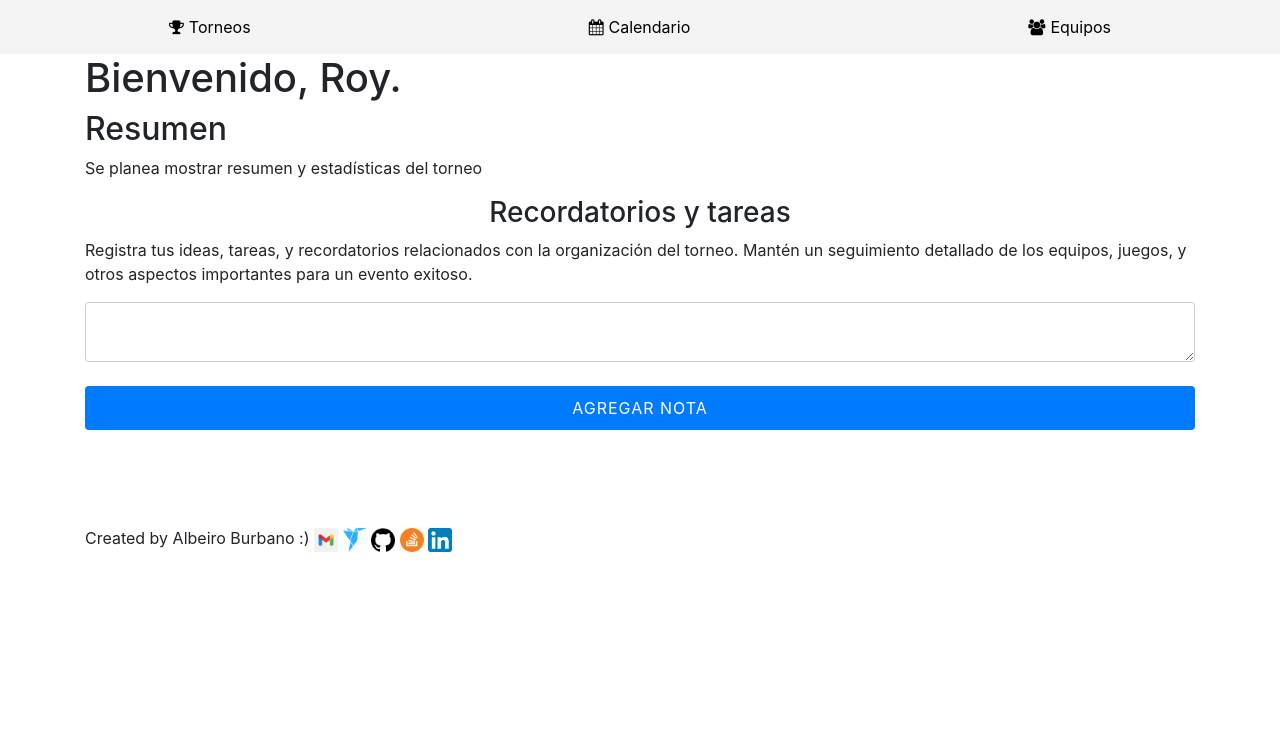
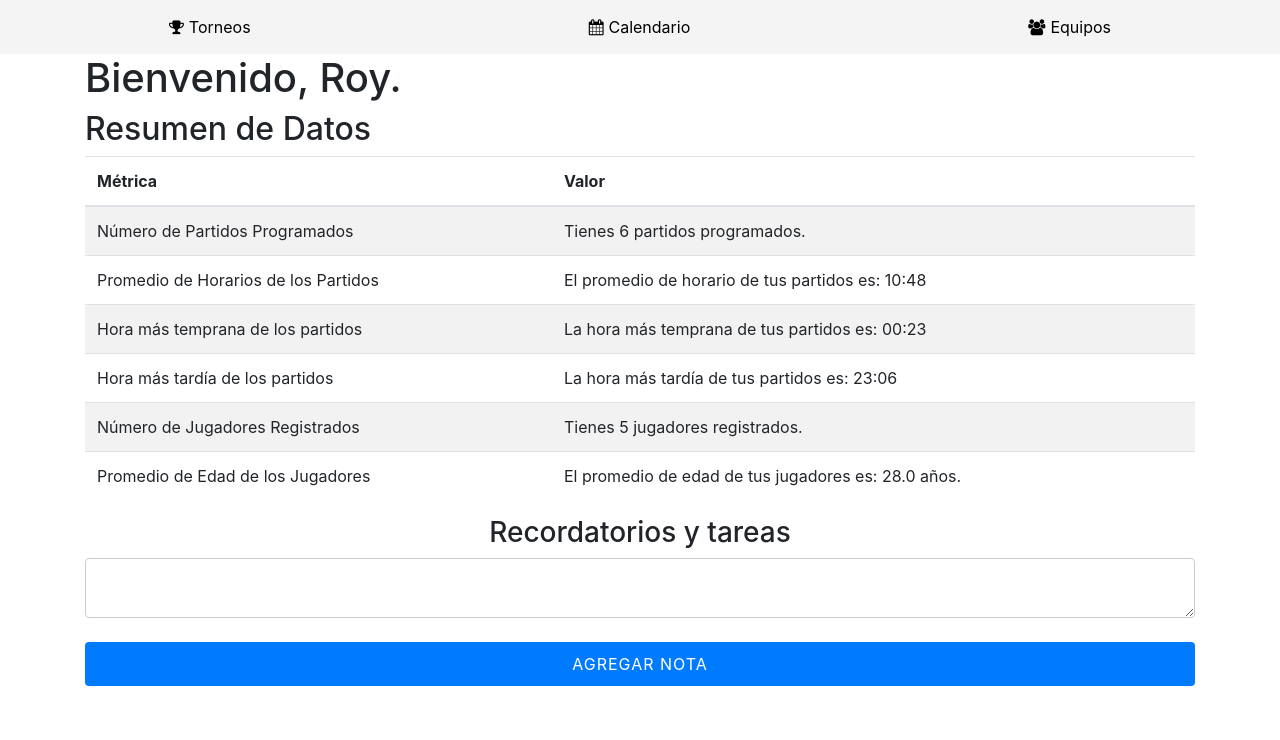
Before and after one commit to AlbeiroBurbanoTobar/ppi_dai_BURBANOaj, a Flask app: page / in a window 1280 px wide. Shown: the part 56-796 px from the top of the page. Before the commit the page ends 608 px from the top, so only its background shows below. Run offline with Flask 3, Linux system fonts and the light colour scheme; a user stored in the database is signed in; some libraries are stand-ins or nearby versions.

Commit message:
admin v1

```diff
--- a/Players.csv
+++ b/Players.csv
@@ -1 +1,6 @@
 PlayerID,FirstName,LastName,Age,TeamID
+1,Maria,Pérez,42,1-1
+2,Maria,Urrutia,15,1-1
+3,Maria,Pérez,30,1-1
+4,Maria,Lizcano,18,1-1
+5,Maria,Gutierrez,35,1-1
--- a/website/templates/home.html
+++ b/website/templates/home.html
@@ -12,18 +12,71 @@ Home
     </div>
 {% endif %}
 
-<!-- Sección para mostrar el resumen y las estadísticas del torneo. -->
-<div id="Resumen">
-    <h2>Resumen</h2>
-    <p>Se planea mostrar resumen y estadísticas del torneo</p>
-    <!-- En el futuro, se añadirán un calendario interactivo y formularios de asignación. -->
+<!-- Tabla para mostrar las métricas -->
+<div id="metrics-table">
+    <h2>Resumen de Datos</h2>
+    <table class="table table-striped">
+        <thead>
+            <tr>
+                <th>Métrica</th>
+                <th>Valor</th>
+            </tr>
+        </thead>
+        <tbody>
+            <tr>
+                <td>Número de Partidos Programados</td>
+                <td>Tienes {{ num_partidos }} partidos programados.</td>
+            </tr>
+            <tr>
+                <td>Promedio de Horarios de los Partidos</td>
+                <td>
+                    {% if avg_time is not none %}
+                        El promedio de horario de tus partidos es: {{ avg_time }}
+                    {% else %}
+                        No tienes partidos programados.
+                    {% endif %}
+                </td>
+            </tr>
+            <tr>
+                <td>Hora más temprana de los partidos</td>
+                <td>
+                    {% if earliest_time is not none %}
+                        La hora más temprana de tus partidos es: {{ earliest_time }}
+                    {% else %}
+                        No tienes partidos programados.
+                    {% endif %}
+                </td>
+            </tr>
+            <tr>
+                <td>Hora más tardía de los partidos</td>
+                <td>
+                    {% if latest_time is not none %}
+                        La hora más tardía de tus partidos es: {{ latest_time }}
+                    {% else %}
+                        No tienes partidos programados.
+                    {% endif %}
+                </td>
+            </tr>
+            <tr>
+                <td>Número de Jugadores Registrados</td>
+                <td>Tienes {{ num_jugadores }} jugadores registrados.</td>
+            </tr>
+            <tr>
+                <td>Promedio de Edad de los Jugadores</td>
+                <td>
+                    {% if avg_age is not none %}
+                        El promedio de edad de tus jugadores es: {{ avg_age|round(2) }} años.
+                    {% else %}
+                        No tienes jugadores registrados.
+                    {% endif %}
+                </td>
+            </tr>
+        </tbody>
+    </table>
 </div>
 
 <!-- Sección de notas para recordatorios y tareas. -->
 <h3 align="center">Recordatorios y tareas</h3>
-<p>Registra tus ideas, tareas, y recordatorios relacionados con la organización
-  del torneo. Mantén un seguimiento detallado de los equipos, juegos, y otros
-  aspectos importantes para un evento exitoso.</p>
 <ul class="list-group list-group-flush" id="notes">
   {% for note in user.notes %}
   <!-- Lista de elementos para cada nota del usuario. -->
@@ -54,10 +107,10 @@ Home
 <div id="mi-firma">
   <span>Created by Albeiro Burbano :)  </span>
   <a href="mailto:aburbanot@unal.edu.co">
-        <img src="../static/email-icon.png" alt="Enviar correo" style="width: 24px; height: 24px; vertical-align: middle;">
-    </a>
+      <img src="../static/email-icon.png" alt="Enviar correo" style="width: 24px; height: 24px; vertical-align: middle;">
+  </a>
   <a href="https://www.freelancer.com/u/Albeiro73?sb=t">
-      <img src="../static/free-icon .png" alt="Ver perfil en freelancer" style="width: 24px; height: 24px; vertical-align: middle;">
+    <img src="../static/free-icon .png" alt="Ver perfil en freelancer" style="width: 24px; height: 24px; vertical-align: middle;">
   </a>
   <a href="https://github.com/AlbeiroBurbanoTobar/ppi_pl_BurbanoA">
     <img src="../static/git-icon.png" alt="Ver repositorio" style="width: 24px; height: 24px; vertical-align: middle;">
--- a/website/views.py
+++ b/website/views.py
@@ -25,22 +25,17 @@ import seaborn as sns
 views = Blueprint('views', __name__)
 
 
+from flask import Blueprint, render_template, request, flash
+from flask_login import login_required, current_user
+import pandas as pd
+import numpy as np
+import os
+
+views = Blueprint('views', __name__)
+
 @views.route('/', methods=['GET', 'POST'])
 @login_required
 def home():
-    """Maneja la funcionalidad de la página de inicio.
-
-    Si el método de la solicitud es POST, recupera la nota del formulario
-    y verifica si es demasiado corta.
-    Si no lo es, crea una nueva nota y la añade a la base de datos.
-    Luego, muestra un mensaje de éxito
-    y renderiza la plantilla "home.html".
-
-    Si el método es GET, simplemente renderiza la plantilla "home.html".
-
-    Returns:
-        str: La plantilla a renderizar.
-    """
     if request.method == 'POST':
         note = request.form.get('note')
         if len(note) < 1:
@@ -51,7 +46,72 @@ def home():
             db.session.commit()
             flash('¡Nota añadida!', category='success')
 
-    return render_template("home.html", user=current_user)
+    # Cargar archivos CSV
+    partidos_csv_path = 'Partidos.csv'
+    players_csv_path = 'Players.csv'
+    teams_csv_path = 'teams.csv'
+
+    # Obtener el user_id del usuario actual
+    user_id = current_user.id
+
+    avg_time, earliest_time, latest_time, avg_age = None, None, None, None
+    num_partidos, num_jugadores = 0, 0
+
+    if os.path.exists(partidos_csv_path) and os.path.exists(players_csv_path) and os.path.exists(teams_csv_path):
+        df_partidos = pd.read_csv(partidos_csv_path)
+        df_players = pd.read_csv(players_csv_path)
+        df_teams = pd.read_csv(teams_csv_path)
+
+        # Asegurarse de que el tipo de datos de user_id en los DataFrames sea consistente
+        df_teams['UserID'] = df_teams['UserID'].astype(int)
+
+        # Filtrar equipos que pertenecen al usuario actual
+        user_teams = df_teams[df_teams['UserID'] == user_id]
+
+        # Obtener los TeamIDs de los equipos del usuario
+        user_team_ids = user_teams['TeamID']
+
+        # Filtrar jugadores que pertenecen a los equipos del usuario actual
+        user_players = df_players[df_players['TeamID'].isin(user_team_ids)]
+
+        # Contar el número de jugadores del usuario
+        num_jugadores = len(user_players)
+
+        # Calcular el promedio de edad utilizando NumPy
+        if not user_players.empty:
+            avg_age = np.mean(user_players['Age'])
+
+        # Filtrar partidos que pertenecen al usuario actual
+        df_partidos['user_id'] = df_partidos['user_id'].astype(int)
+        user_partidos = df_partidos[df_partidos['user_id'] == user_id]
+
+        # Contar el número de partidos del usuario
+        num_partidos = len(user_partidos)
+
+        # Verificar si hay partidos del usuario
+        if not user_partidos.empty:
+            # Convertir la columna de tiempo a datetime
+            user_partidos['match_time'] = pd.to_datetime(user_partidos['match_time'], format='%H:%M')
+
+            # Calcular el promedio de horarios utilizando NumPy
+            times_in_seconds = user_partidos['match_time'].dt.hour * 3600 + user_partidos['match_time'].dt.minute * 60
+            avg_time_seconds = np.mean(times_in_seconds)
+            avg_hour = int(avg_time_seconds // 3600)
+            avg_minute = int((avg_time_seconds % 3600) // 60)
+
+            # Formatear el promedio de tiempo en HH:MM
+            avg_time = f"{avg_hour:02d}:{avg_minute:02d}"
+
+            # Calcular la hora más temprana y la más tardía
+            earliest_time = user_partidos['match_time'].min().strftime('%H:%M')
+            latest_time = user_partidos['match_time'].max().strftime('%H:%M')
+
+    return render_template("home.html", user=current_user, avg_time=avg_time, earliest_time=earliest_time, latest_time=latest_time, avg_age=avg_age, user_id=user_id, num_partidos=num_partidos, num_jugadores=num_jugadores)
+
+
+
+
+
 
 
 @views.route('/guest')
```
Also changed, not shown: instance/database.db.
